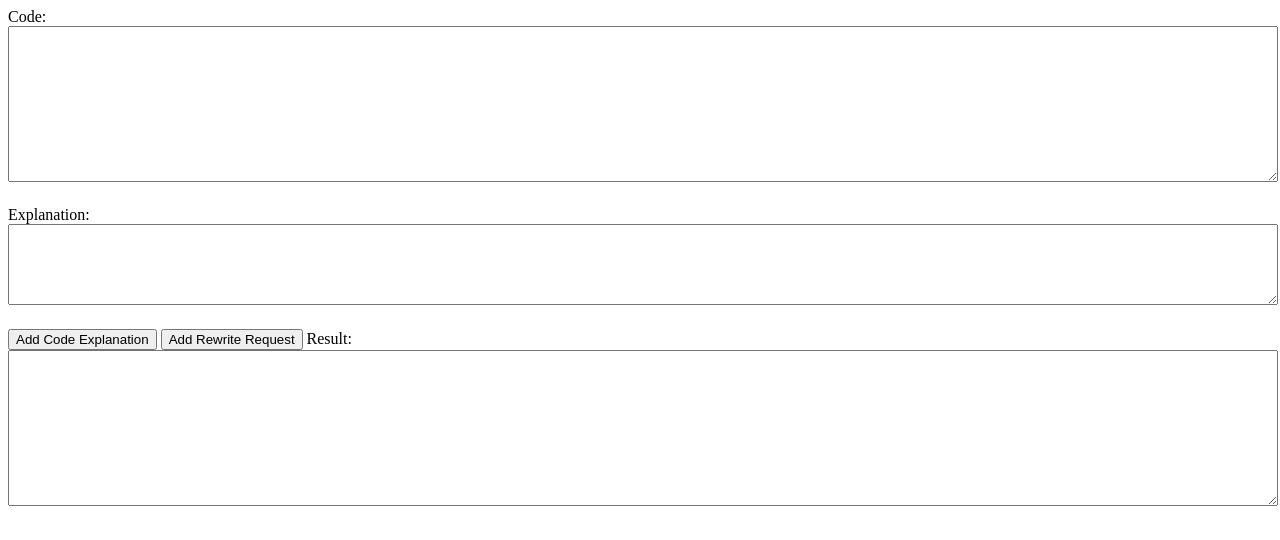
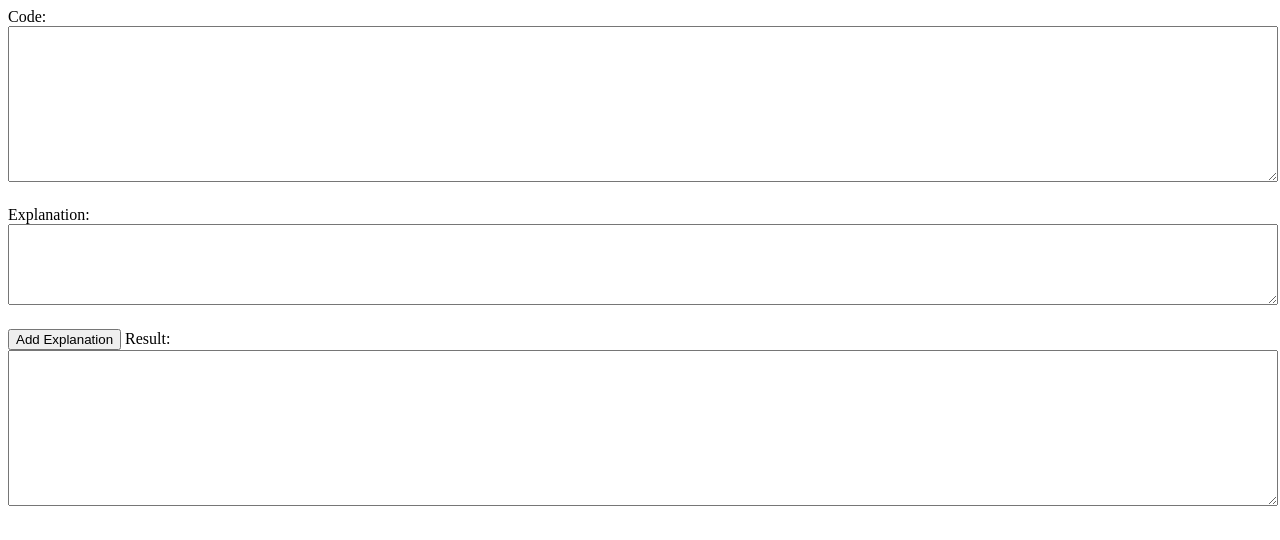
Before and after one commit to isauravmanitripathi/Baisc-sentance, a plain HTML site: page index.html in a window 1280 px wide. Drawn offline with Linux system fonts and the light colour scheme.

Commit message:
Update index.html

```diff
--- a/index.html
+++ b/index.html
@@ -7,17 +7,17 @@
             width: 100%;
             margin-bottom: 20px;
         }
+
     </style>
 </head>
 <body>
 <label for="code_area">Code:</label>
-<textarea id="code_area" rows="10"></textarea>
+<textarea id="code_area" rows="10" oninput="addExplanation()"></textarea>
 
 <label for="explanation_area">Explanation:</label>
-<textarea id="explanation_area" rows="5"></textarea>
+<textarea id="explanation_area" rows="5" oninput="addExplanation()"></textarea>
 
-<button onclick="addExplanation(1)">Add Code Explanation</button>
-<button onclick="addExplanation(2)">Add Rewrite Request</button>
+<button onclick="addExplanation()">Add Explanation</button>
 
 <label for="result_area">Result:</label>
 <textarea id="result_area" rows="10"></textarea>
@@ -25,17 +25,10 @@
 <div id="past_results"></div>
 
 <script>
-    function addExplanation(option) {
+    function addExplanation() {
         var code = document.getElementById("code_area").value;
         var explanation = document.getElementById("explanation_area").value;
-        var modifiedCode;
-
-        if(option === 1) {
-            modifiedCode = "Explain what this code does in plain English. Do not include code in the reply just explain what it does: " + explanation + "\n\n" + code;
-        } else if(option === 2) {
-            modifiedCode = "Rewrite this text and make sure each sentences are less than 500 characters:\n\n" + explanation + "\n\n" + code;
-        }
-
+        var modifiedCode = "Explain what this code does in plain English. Do not include code in the reply just explain what it does: " + explanation + "\n\n" + code;
         document.getElementById("result_area").value = modifiedCode;
 
         // Create a new div for the past result
```
